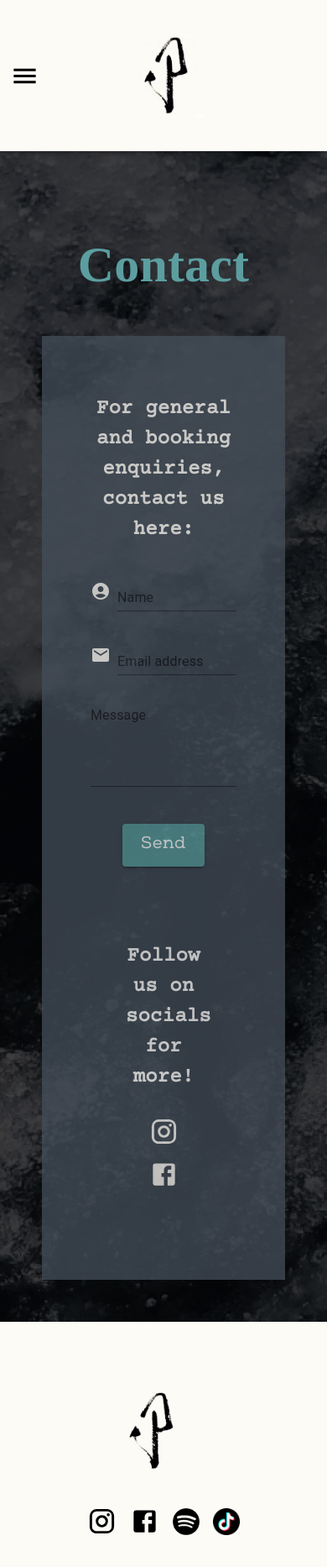
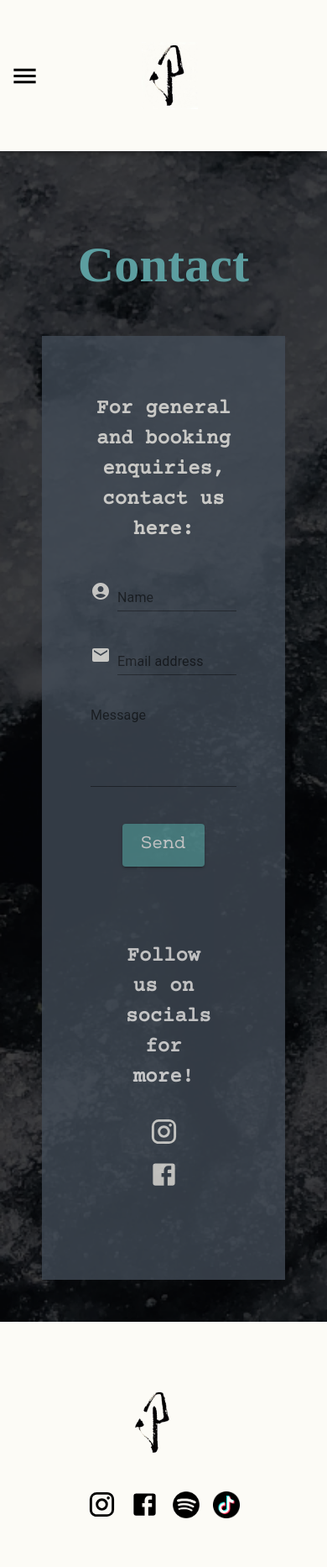
Before and after one commit to AlexJackson01/pesky-kidd-site, a React (Create React App) app in the folder client/: page /contact in a window 390 px wide. Shown: the top 1866 px of the page at 84% size. Built offline with nearby package versions, Linux system fonts and the light colour scheme.

Commit message:
Resized logo for mobile

```diff
--- a/client/src/App.css
+++ b/client/src/App.css
@@ -30,7 +30,7 @@
 }
 
 .pesky-logo {
-  height: 100px;
+  height: 80px;
   justify-content: center;
   align-items: center;
   /* padding-top: 20px; */
@@ -49,7 +49,7 @@
 }
 
 .pesky-drawer {
-  height: 100px;
+  height: 80px;
   display: block;
   margin: 0 auto;
 }
```
